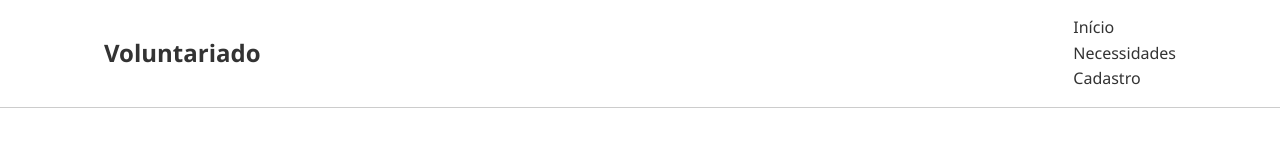
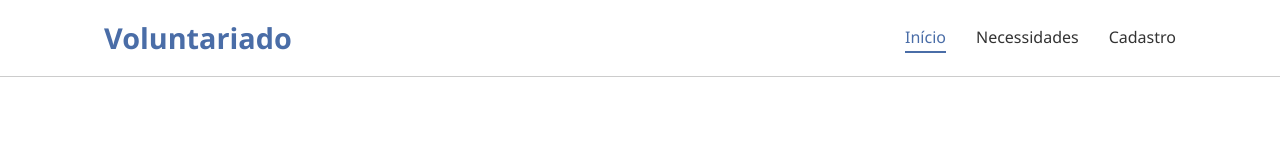
Before and after one commit to Joao-Felipe-coding/voluntariado, a plain HTML site: page index.html in a window 1280 px wide. Drawn offline with Linux system fonts and the light colour scheme.

Commit message:
esilização do conteúdo da navbar (Título e links) além de uma class que deixa o link da pagina atual  com uma barra em baixo dele

```diff
--- a/frontend/assets/css/style.css
+++ b/frontend/assets/css/style.css
@@ -35,7 +35,6 @@ header ul {
 }
 
 header {
-  background-color: var(--light-color);
   background-color: rgba(255, 255, 255, 0.5);
   backdrop-filter: blur(10px);
   border-bottom: 1px solid var(--gray);
@@ -52,3 +51,40 @@ header {
   max-width: 1200px;
   margin: 0 auto;
 }
+
+.logo h1 {
+  font-size: 1.8rem;
+  color: var(--primary-color);
+  margin: 0;
+}
+
+.nav-links {
+  display: flex;
+}
+
+.nav-links li {
+  margin-left: 30px;
+}
+
+.nav-links a {
+  font-weight: 500;
+  color: var(--text-color);
+  transition: color 0.3s ease;
+  position: relative;
+}
+
+.nav-links a:hover,
+.nav-links a.active {
+  color: var(--primary-color);
+}
+
+/* Indicador de link ativo */
+.nav-links a.active::after {
+  content: '';
+  position: absolute;
+  width: 100%;
+  height: 2px;
+  bottom: -5px;
+  left: 0;
+  background-color: var(--primary-color);
+}
```
